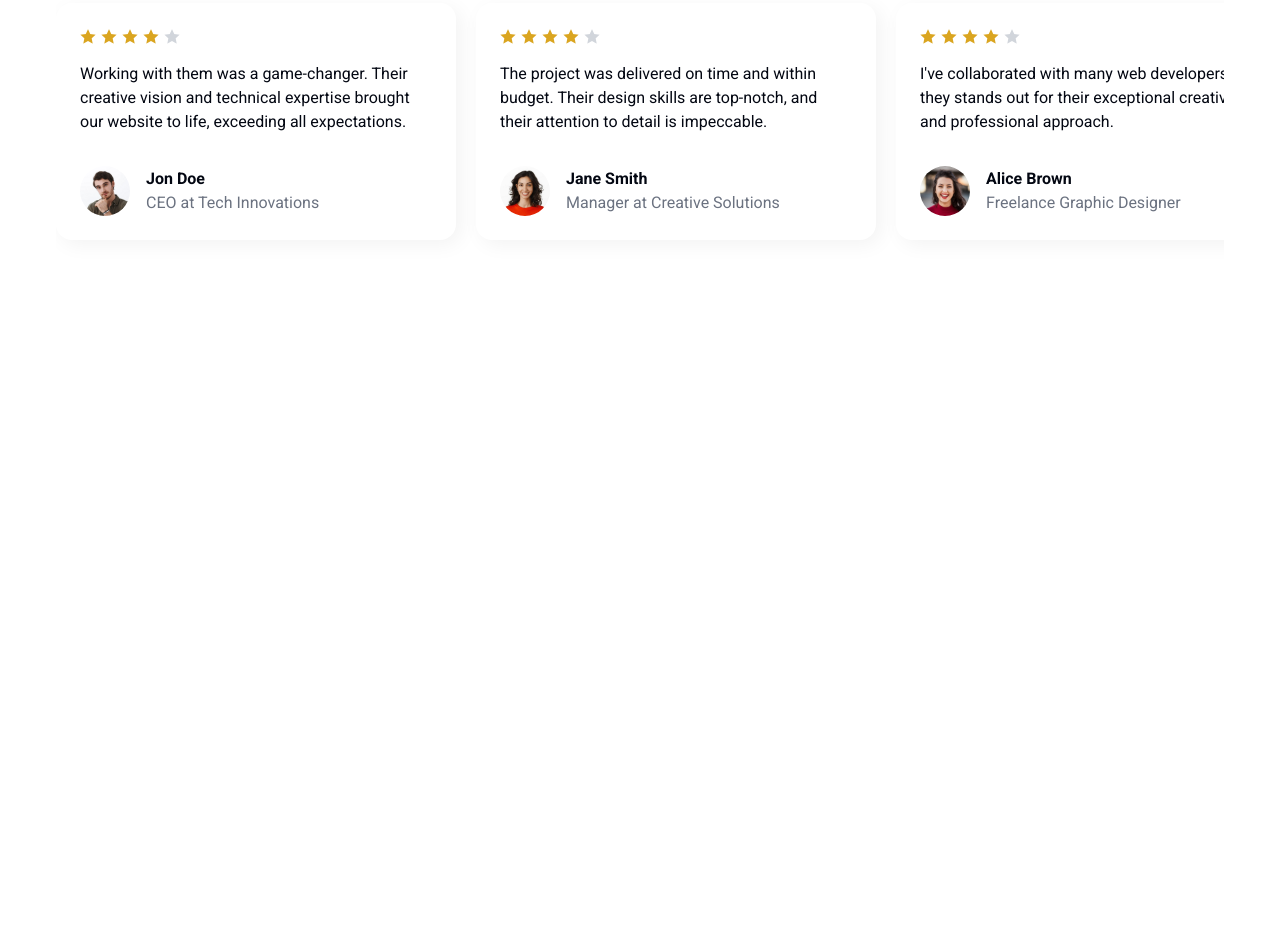
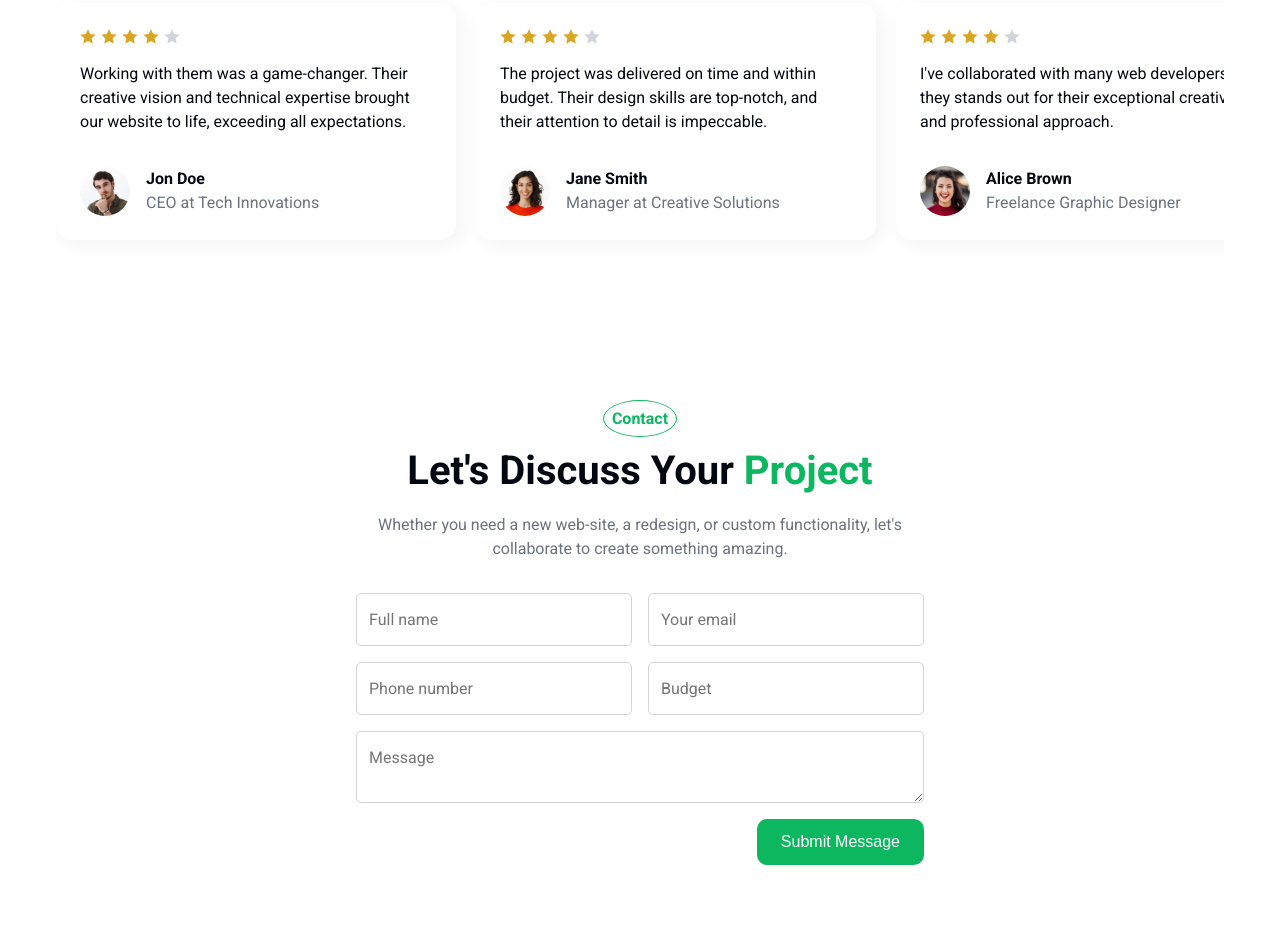
Before and after one commit to OlehChornyi/web_portfolio_2, a plain HTML site: page public/index.html in a window 1280 px wide. Shown: the part 2285-3230 px from the top of the page. Before the commit the page ends 2605 px from the top, so only its background shows below. Drawn offline with nearby package versions, Linux system fonts and the light colour scheme.

Commit message:
8th: contact form

```diff
--- a/public/index.html
+++ b/public/index.html
@@ -254,6 +254,24 @@
         </div>
     </section>
 
+    <section class="section__container contact__container">
+        <p class="section__subheader">Contact</p>
+        <h2 class="section__header">
+            Let's Discuss Your <span>Project</span>
+        </h2>
+        <p class="section__description">
+            Whether you need a new web-site, a redesign, or custom functionality, let's collaborate to create something amazing.
+        </p>
+        <form action="/">
+            <input type="text" placeholder="Full name">
+            <input type="text" placeholder="Your email">
+            <input type="text" placeholder="Phone number">
+            <input type="text" placeholder="Budget">
+            <textarea placeholder="Message"></textarea>
+            <button class="btn">Submit Message</button>
+        </form>
+    </section>
+
     <script src="https://unpkg.com/scrollreveal"></script>
     <script src="https://cdn.jsdelivr.net/npm/swiper@11/swiper-bundle.min.js"></script>
     <script src="main.js"></script>
--- a/public/styles.css
+++ b/public/styles.css
@@ -393,28 +393,68 @@ nav {
     line-height: 1.5rem;
 }
 
-.review__details{
+.review__details {
     display: flex;
     align-items: center;
     gap: 1rem;
 }
 
-.review__details img{
+.review__details img {
     max-width: 50px;
     border-radius: 100%;
 }
 
-.review__details h4{
+.review__details h4 {
     margin-bottom: 5px;
     font-size: 1rem;
     font-weight: 600;
     color: var(--text-dark);
 }
 
-.review__details h5{
+.review__details h5 {
     font-size: 1rem;
     font-weight: 400;
     color: var(--text-light);
+}
+
+.contact__container {
+    max-width: 600px;
+}
+
+.contact__container .section__subheader {
+    margin-inline: auto;
+}
+
+.contact__container .section__header {
+    margin-bottom: 1rem;
+    margin-inline: auto;
+    text-align: center;
+}
+
+.contact__container .section__description {
+    margin-bottom: 2rem;
+    margin-inline: auto;
+    text-align: center;
+}
+
+.contact__container form {
+    display: grid;
+    gap: 1rem;
+}
+
+.contact__container :is(input, textarea) {
+    padding: 1rem 0.75rem;
+    outline: none;
+    border: 1px solid var(--extra-light);
+    font-size: 1rem;
+    font-family: "Roboto", sans-serif;
+    color: var(--text-dark);
+    border-radius: 5px;
+}
+
+.contact__container .btn{
+    max-width: fit-content;
+    margin-inline: auto;
 }
 
 @keyframes scroll {
@@ -457,6 +497,19 @@ nav {
 
     .skill__card:nth-child(3) {
         grid-area: 3/1/5/2;
+    }
+
+    .contact__container form{
+        grid-template-columns: repeat(2, 1fr);
+    }
+
+    .contact__container textarea{
+        grid-column: 1/3;
+    }
+
+    .contact__container .btn{
+        grid-column: 2/3;
+        margin-inline-end: unset;
     }
 }
 
```
